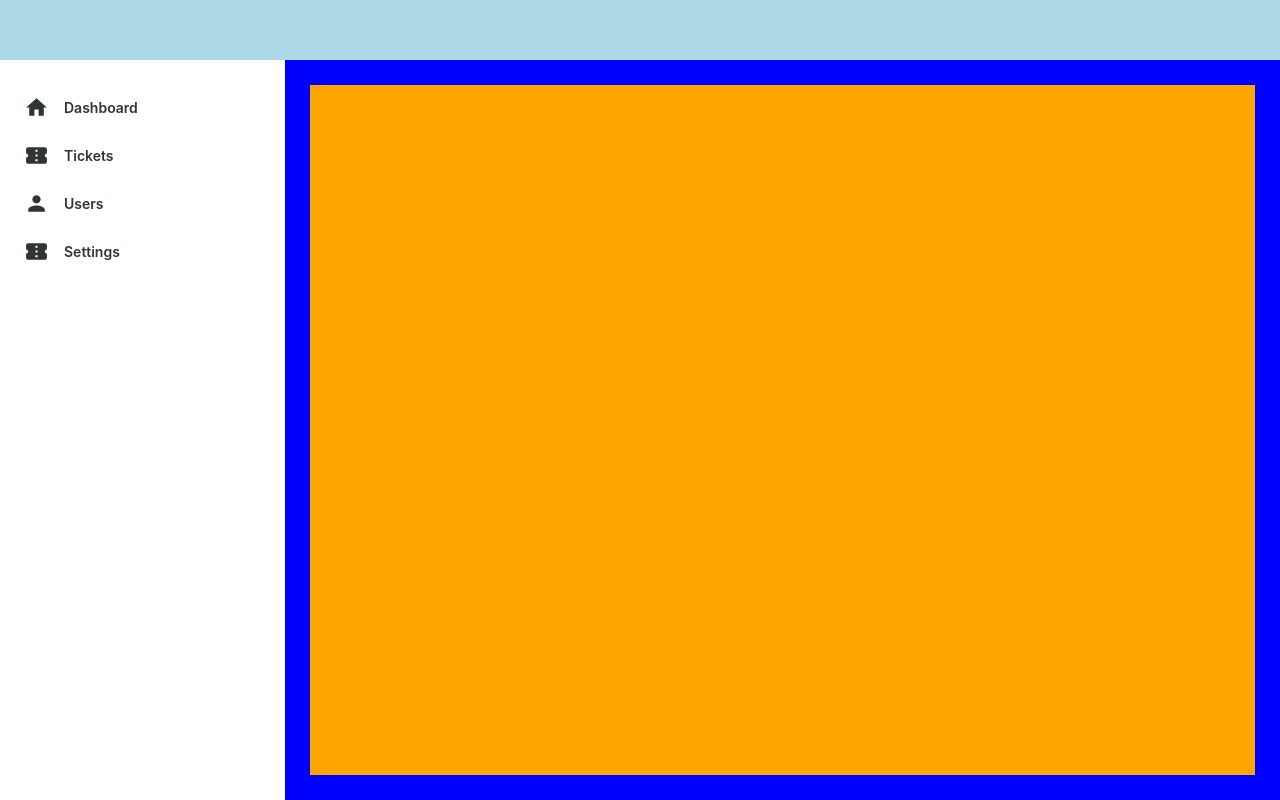
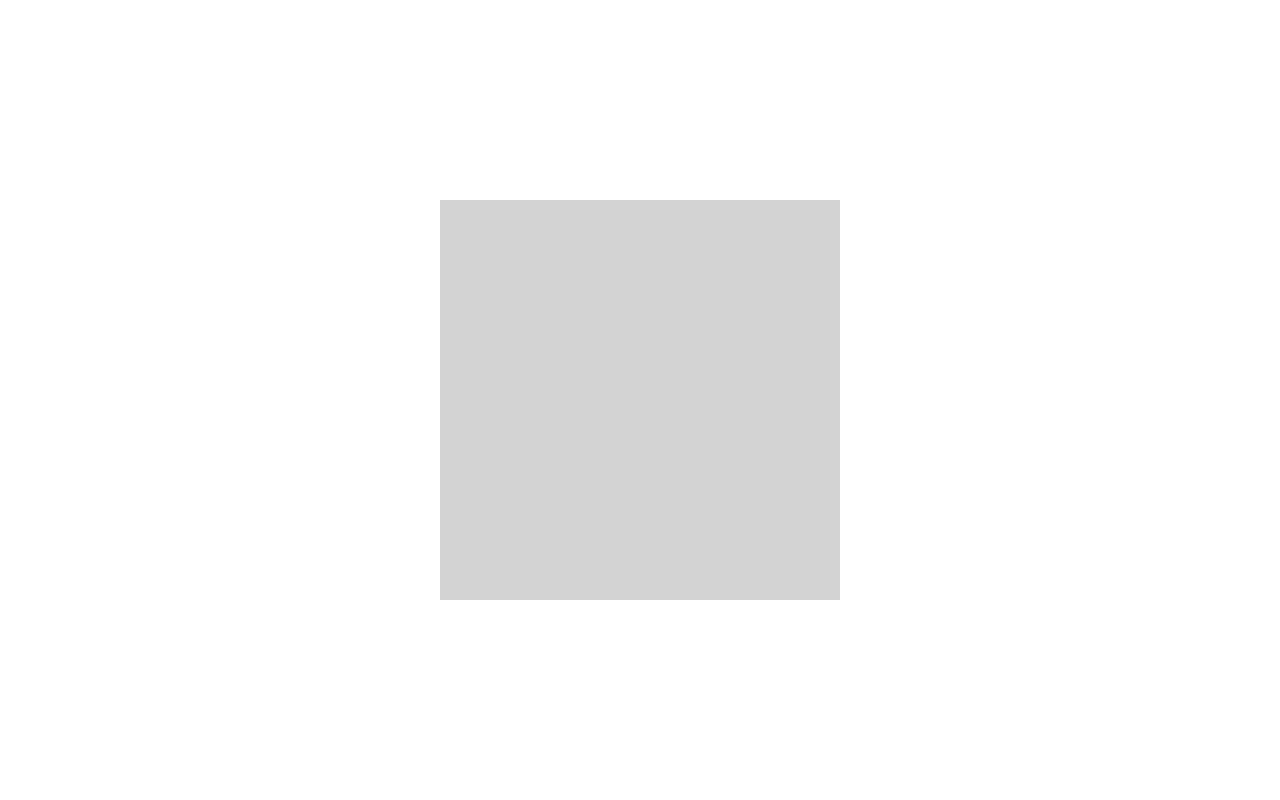
Before and after one commit to tg322/my-app, a React (Create React App) app: page /login in a window 1280 px wide. Built offline with nearby package versions, Linux system fonts and the light colour scheme.

Commit message:
Added login route and page

```diff
--- a/package.json
+++ b/package.json
@@ -14,7 +14,9 @@
     "@types/node": "^16.18.101",
     "@types/react": "^18.3.3",
     "@types/react-dom": "^18.3.0",
+    "bootstrap": "^5.3.3",
     "react": "^18.3.1",
+    "react-bootstrap": "^2.10.5",
     "react-dom": "^18.3.1",
     "react-router-dom": "^6.24.1",
     "react-scripts": "5.0.1",
--- /dev/null
+++ b/src/Pages/Login.tsx
@@ -0,0 +1,28 @@
+import * as React from 'react';
+import { useState } from 'react';
+
+function Login(){
+
+    const[email, setEmail] = useState<string>();
+    const [showPassword, setShowPassword] = React.useState(false);
+
+    const handleClickShowPassword = () => setShowPassword((show) => !show);
+
+    const handleMouseDownPassword = (event: React.MouseEvent<HTMLButtonElement>) => {
+      event.preventDefault();
+    };
+
+    const handleMouseUpPassword = (event: React.MouseEvent<HTMLButtonElement>) => {
+      event.preventDefault();
+    };
+
+    return(
+        <div className='loginPageWrapper' style={{display:'flex', width:'100%', height:'100vh', justifyContent:'center', alignItems:'center', flexWrap:'wrap'}}>
+            <div className='loginContainer' style={{display:'flex', maxWidth:'400px', maxHeight:'400px', width:'100%', height:'100%', backgroundColor:'lightgray', padding:'20px', boxSizing:'border-box', flexDirection:'column', gap:'30px'}}>
+
+            </div>
+        </div>
+    );
+}
+
+export default Login
--- a/src/index.tsx
+++ b/src/index.tsx
@@ -8,14 +8,14 @@ import SideBar from './layout/sidebar/SideBar';
 import ContentScreen from './layout/ContentScreen';
 import Users from './Pages/Users';
 import ContentWrapper from './layout/ContentWrapper';
-import { BrowserRouter, Route, Routes } from 'react-router-dom';
+import { BrowserRouter, Outlet, Route, Routes } from 'react-router-dom';
 import Dashboard from './Pages/Dashboard';
 import NavBar from './layout/NavBar';
 import Display from './layout/Display';
 import Tickets from './Pages/Tickets';
+import Login from './Pages/Login';
 
-const Content = () => {
-
+const Layout = () => {
   return(
     <Application>
       <NavBar/>
@@ -23,15 +23,27 @@ const Content = () => {
         <SideBar/>
         <ContentScreen>
           <ContentWrapper>
-              <Routes>
-                <Route path="/dashboard" element={<Dashboard/>}/>
-                <Route path="users" element={<Users/>}/>
-                <Route path="tickets" element={<Tickets/>}/>
-              </Routes>
+              <Outlet/>
           </ContentWrapper>
         </ContentScreen>
       </Display>
     </Application>
+  );
+}
+
+const AppRoutes = () => {
+
+  return(
+    <BrowserRouter>
+      <Routes>
+        <Route path='/' element={<Layout/>}>
+          <Route path="/dashboard" element={<Dashboard/>}/>
+          <Route path="/users" element={<Users/>}/>
+          <Route path="/tickets" element={<Tickets/>}/>
+        </Route>
+        <Route path="/login" element={<Login/>}/>
+      </Routes>
+    </BrowserRouter>
   );
 }
 
@@ -40,9 +52,7 @@ const root = ReactDOM.createRoot(
 );
 root.render(
   <React.StrictMode>
-    <BrowserRouter>
-      <Content/>
-    </BrowserRouter>
+    <AppRoutes/>
   </React.StrictMode>
 );
 
```
Also changed, not shown: 1 other file (tests, documents, lock files or other folders).
